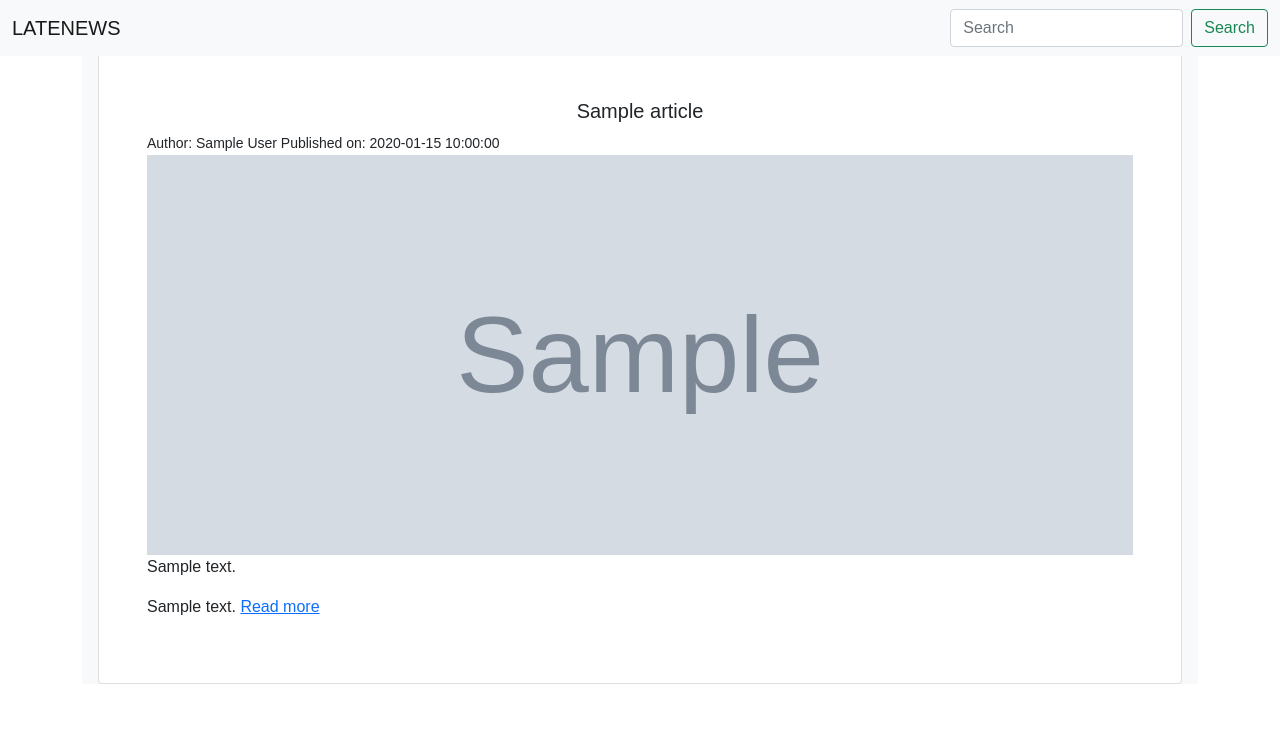
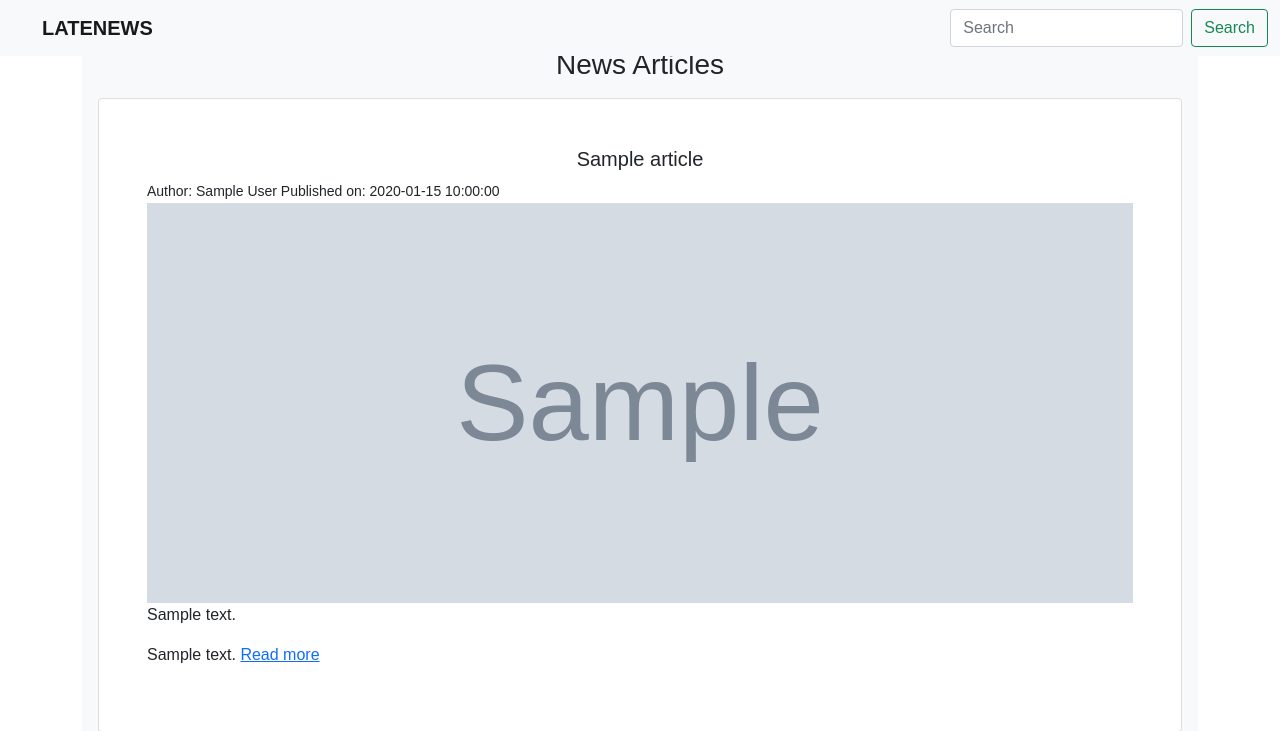
Before and after one commit to FredrickWambua/latenews, a Flask app: template app/templates/articles.html in a window 1280 px wide. Shown: the top 731 px of the page. Run offline with Flask 2, Linux system fonts and the light colour scheme; the template is opened without the code that fills it: most values are stand-ins (such as "Sample title", 1, 10 or a date in 2020); grey boxes marked "Sample" are stand-in pictures.

Commit message:
style modification

```diff
--- a/app/templates/base.html
+++ b/app/templates/base.html
@@ -1,3 +1,4 @@
+
 <!DOCTYPE html>
 <html lang="en">
 <head>
@@ -13,7 +14,7 @@
     <div class="bg-light fixed-top">
         <nav class="navbar navbar-light">
             <div class="container-fluid">
-                <a class="navbar-brand">LATENEWS</a>
+                <a class="navbar-brand" style="font-weight: bold; margin-left: 30px;">LATENEWS</a>
                 <form class="d-flex">
                 <input class="form-control me-2" type="search" placeholder="Search" aria-label="Search">
                 <button class="btn btn-outline-success" type="submit">Search</button>
@@ -21,7 +22,7 @@
             </div>
         </nav>
     </div>
-    <div class="landing-page">
+    <div class="landing-page mt-5">
             {% block content %}
             {% endblock %}
 
```
Also changed, not shown: app/templates/index.html (+18 -9 lines).
